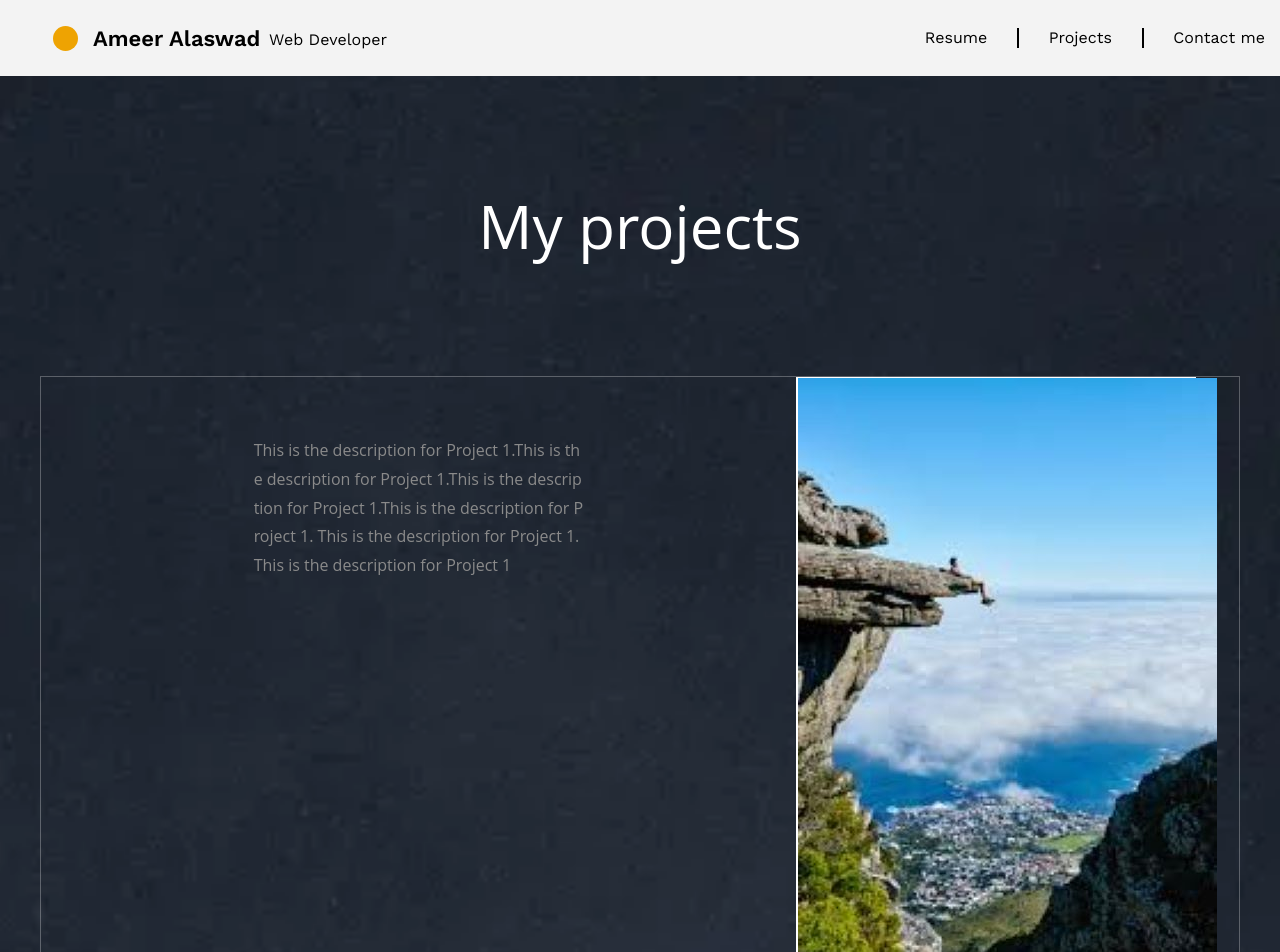
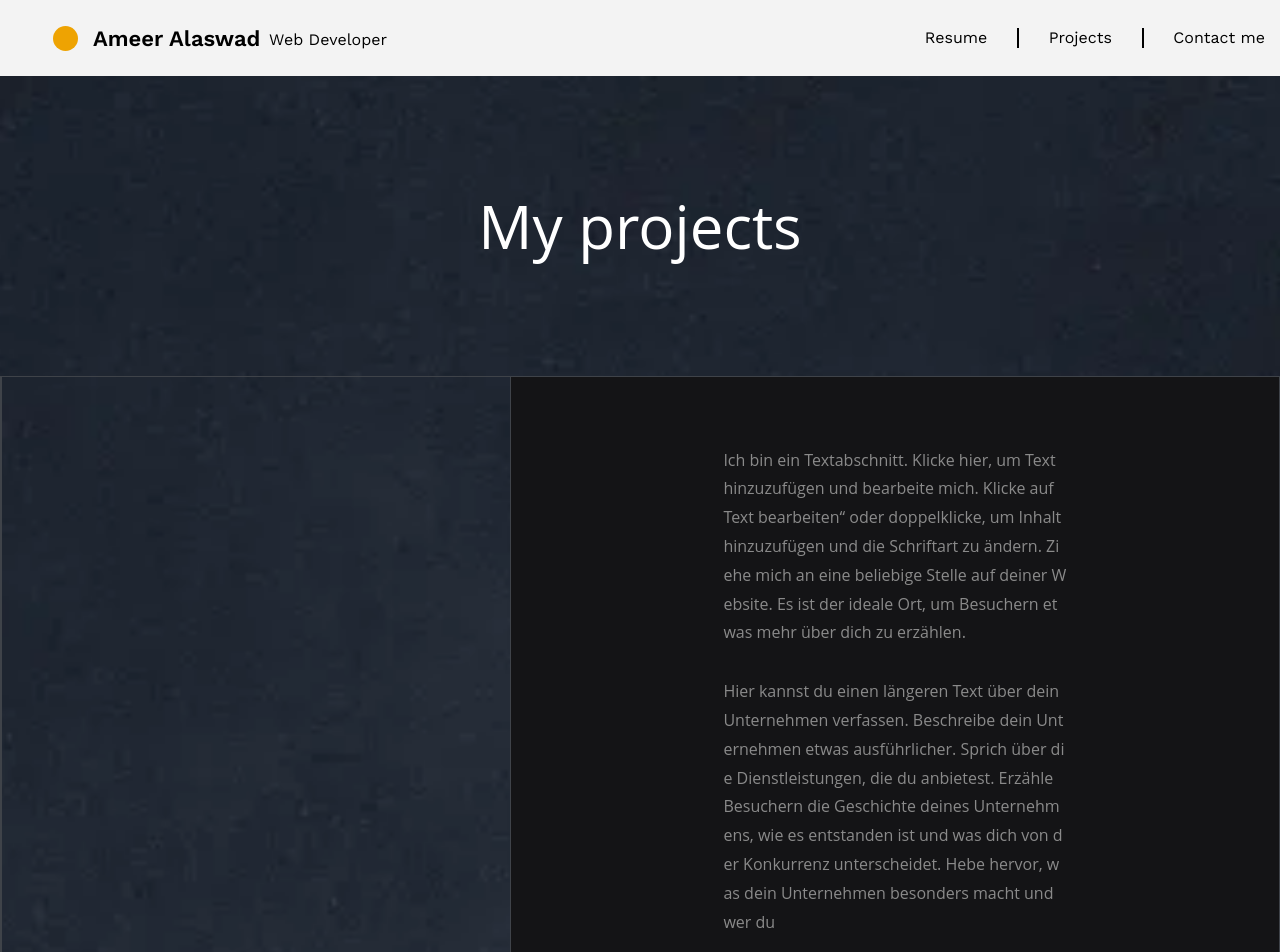
Before and after one commit to NagIbrahim/A-Profile, a React (Create React App) app: page /projects in a window 1280 px wide. Shown: the top 952 px of the page. Built offline with nearby package versions, Linux system fonts and the light colour scheme.

Commit message:
adjust project page style

```diff
--- a/src/App.js
+++ b/src/App.js
@@ -15,7 +15,7 @@ function App() {
       <div style={{ height: "100vh" }}>
         <NavBar />
         <Routes>
-          <Route path="/home" element={<Home />} />
+          <Route path="/" element={<Home />} />
           <Route path="/resume" element={<Resume />} />
           <Route path="/projects" element={<Projects />} />
           <Route path="/message" element={<Message />} />
--- a/src/components/Card.jsx
+++ b/src/components/Card.jsx
@@ -2,16 +2,25 @@ import React from 'react'
 /*import CardImg from "../images/imgs1.jpg"*/
 import "./card.css"
 
-function Card({description,imageSrc,layout}) {
+function Card({description1,description2,imageSrc,layout}) {
   return (
     <div   id="card"  className={` ${layout}`}>
 
       <div id="card-img" >
-      <img src={imageSrc} alt="img" />
+       {/*  <img src={imageSrc} alt="img" /> */ }
+
       </div>
-      <div id="card-txt">
+      <div className="c-txt">
+        <div className="txt-w">
 
-       <p>{description}</p>
+        <div id="p1">
+        <p>{description1}</p>
+       </div>
+       <div id="p2">
+          <p>{description2}</p>
+       </div>
+
+        </div>
 
       </div>
     </div>
--- a/src/components/Projects.js
+++ b/src/components/Projects.js
@@ -7,19 +7,31 @@ const Data = [
   {
     id: 1,
     title: "Project 1",
-    description: "This is the description for Project 1.This is the description for Project 1.This is the description for Project 1.This is the description for Project 1. This is the description for Project 1.This is the description for Project 1",
-    imageSrc: "../images/imgs1.jpg"
+
+    description1:`Ich bin ein Textabschnitt. Klicke hier, um Text
+     hinzuzufügen und bearbeite mich. Klicke auf  Text bearbeiten“ oder doppelklicke, um Inhalt hinzuzufügen und die Schriftart zu ändern. Ziehe mich an eine beliebige Stelle auf deiner Website. Es ist der ideale Ort, um Besuchern etwas mehr über dich zu erzählen.`,
+        description2:` Hier kannst du einen längeren Text über dein Unternehmen verfassen. Beschreibe dein Unternehmen etwas ausführlicher. Sprich über die Dienstleistungen, die du anbietest. Erzähle Besuchern die Geschichte deines Unternehmens, wie es entstanden ist und was dich von der Konkurrenz unterscheidet. Hebe hervor, was dein Unternehmen besonders macht und wer du`,
+
+        imageSrc: "../images/imgs1.jpg"
+
   },
   {
     id: 2,
     title: "Project 2",
-    description: "This is the description for Project 2.",
+    description1:`Ich bin ein Textabschnitt. Klicke hier, um Text
+     hinzuzufügen und bearbeite mich. Klicke auf  Text bearbeiten“ oder doppelklicke, um Inhalt hinzuzufügen und die Schriftart zu ändern. Ziehe mich an eine beliebige Stelle auf deiner Website. Es ist der ideale Ort, um Besuchern etwas mehr über dich zu erzählen.`,
+    description2:` Hier kannst du einen längeren Text über dein Unternehmen verfassen. Beschreibe dein Unternehmen etwas ausführlicher. Sprich über die Dienstleistungen, die du anbietest. Erzähle Besuchern die Geschichte deines Unternehmens, wie es entstanden ist und was dich von der Konkurrenz unterscheidet. Hebe hervor, was dein Unternehmen besonders macht und wer du`,
+
+
     imageSrc: "../images/imgs1.jpg"
   },
   {
     id: 3,
     title: "Project 3",
-    description: "This is the description for Project 3.",
+    description1:`Ich bin ein Textabschnitt. Klicke hier, um Text
+    hinzuzufügen und bearbeite mich. Klicke auf  Text bearbeiten“ oder doppelklicke, um Inhalt hinzuzufügen und die Schriftart zu ändern. Ziehe mich an eine beliebige Stelle auf deiner Website. Es ist der ideale Ort, um Besuchern etwas mehr über dich zu erzählen.`,
+       description2:` Hier kannst du einen längeren Text über dein Unternehmen verfassen. Beschreibe dein Unternehmen etwas ausführlicher. Sprich über die Dienstleistungen, die du anbietest. Erzähle Besuchern die Geschichte deines Unternehmens, wie es entstanden ist und was dich von der Konkurrenz unterscheidet. Hebe hervor, was dein Unternehmen besonders macht und wer du`,
+
     imageSrc: "../images/imgs1.jpg"
   },
 
@@ -34,8 +46,8 @@ function Projects() {
      <div id="projects-container">
 
      {Data.map((element, index) => {
-          const layout = index % 2 === 0 ? 'even' : 'odd';
-          return <Card ClassName="card" key={index} layout={layout} title={element.title} description={element.description} imageSrc={cardImg} />;
+          const layout = index % 2 === 1 ? 'even' : 'odd';
+          return <Card ClassName="card" key={index} layout={layout} title={element.title} description1={element.description1} description2={element.description2}    imageSrc={cardImg} />;
         })}
 
 
--- a/src/components/card.css
+++ b/src/components/card.css
@@ -1,35 +1,43 @@
 #card{
-    border:1px solid rgba(255, 255, 255, 0.274);
-    width: 1200px;
+    border:1px solid rgb(63,67,73);
     height:630px;
     display:flex;
-    justify-content: space-evenly;
+    justify-content:space-between;
     align-items: center;
-   /* margin-bottom: 10px;*/
     overflow: hidden;
+
 }
 
 #card-img{
-   border:2px solid white;
-   width:431px;
-   width:400px;
-   height: 630px;
-   /*border:2px solid yellow*/
+   width:630px;
+   height:630px;
+   border:1px solid rgb(63,67,73);
 }
 
-#card-txt{
-   width:670px;
+.c-txt{
+   width:950px;
    height:630px;
-   /*border:5px solid rgb(243, 230, 227);*/
+   display:flex;
+   justify-content: center;
+    align-items: center;
+   background-color: #141416;
 }
 
-#card-txt p{
+.txt-w{
+    width:343px;
+   /* border:1px solid rgb(63,67,73);*/
+}
+ #p1 p, #p2 p{
     font-family: "open sans";
     font-size: 16px;
     color:#8A8A8A;
     line-height: 1.8em;
-    padding:60px 170px;
-    line-break: anywhere
+   line-break: anywhere
+}
+
+#p1{
+    margin-bottom: 30px;
+
 }
 
 .even {
--- a/src/components/footer.css
+++ b/src/components/footer.css
@@ -1,5 +1,4 @@
 #f {
-  width: 100%;
   height: 350px;
   /*margin-top: 1000px;*/
   display: flex;
@@ -12,7 +11,6 @@
 }
 
 #f-container {
-  /* width:800px; */
   display: flex;
   justify-content: space-between;
 }
--- a/src/components/projects.css
+++ b/src/components/projects.css
@@ -1,6 +1,5 @@
 
 #bg-container{
-    width:100%;
     background-image: url("../images/bg.jpg");
     background-size: cover;
     background-position: center;
@@ -13,11 +12,10 @@
 
 
 
+#bg-container p{
 
+  text-align: left;
 
-#bg-container p{
-    text-align: left;
-   ;
 }
 
 .card{
@@ -35,3 +33,9 @@
   font-size:60px;
   color: #fff;
 }
+
+
+#projects-container{
+  display: grid;
+  grid-template-columns:minmax(1000px,auto);
+}
--- a/src/index.css
+++ b/src/index.css
@@ -5,6 +5,7 @@
   padding: 0;
   box-sizing: border-box;
 }
+
 
 body {
     font-family: Madefor, Helvetica Neue, Helvetica, Arial, sans-serif;
```
